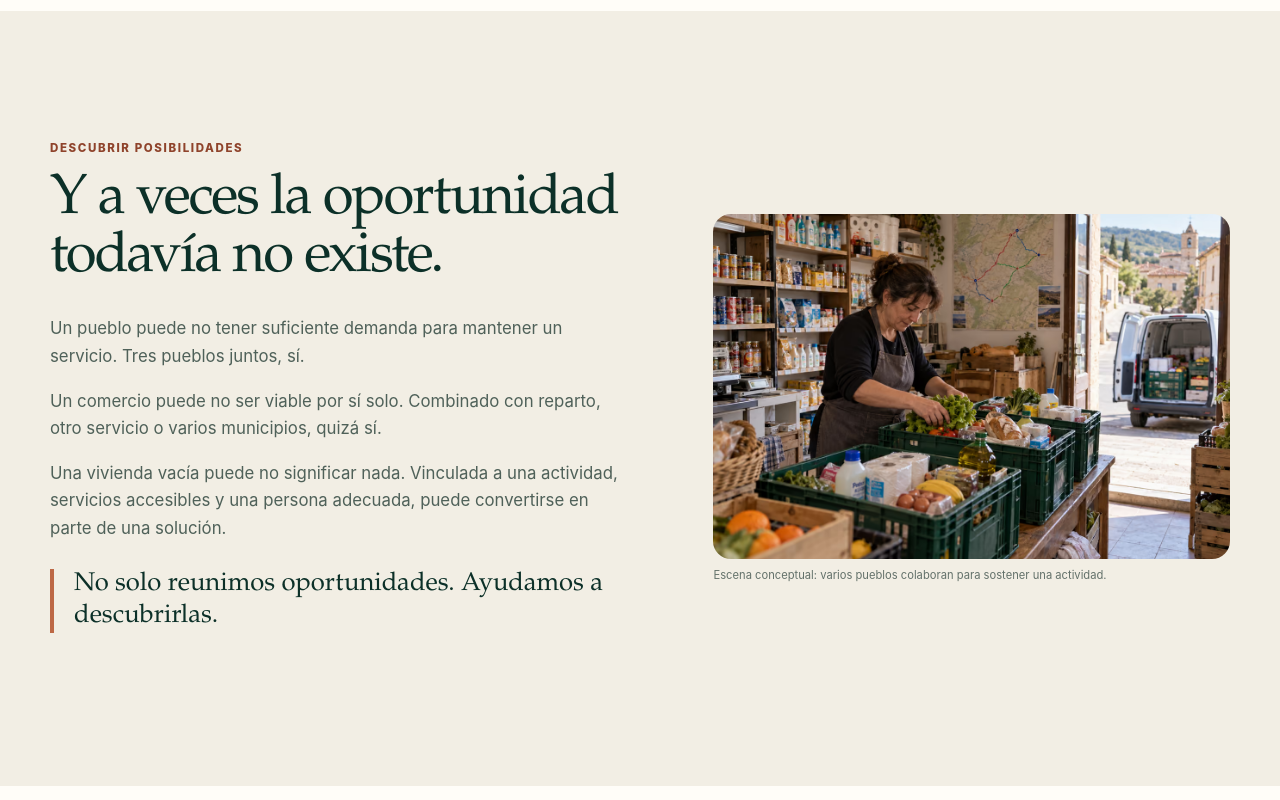
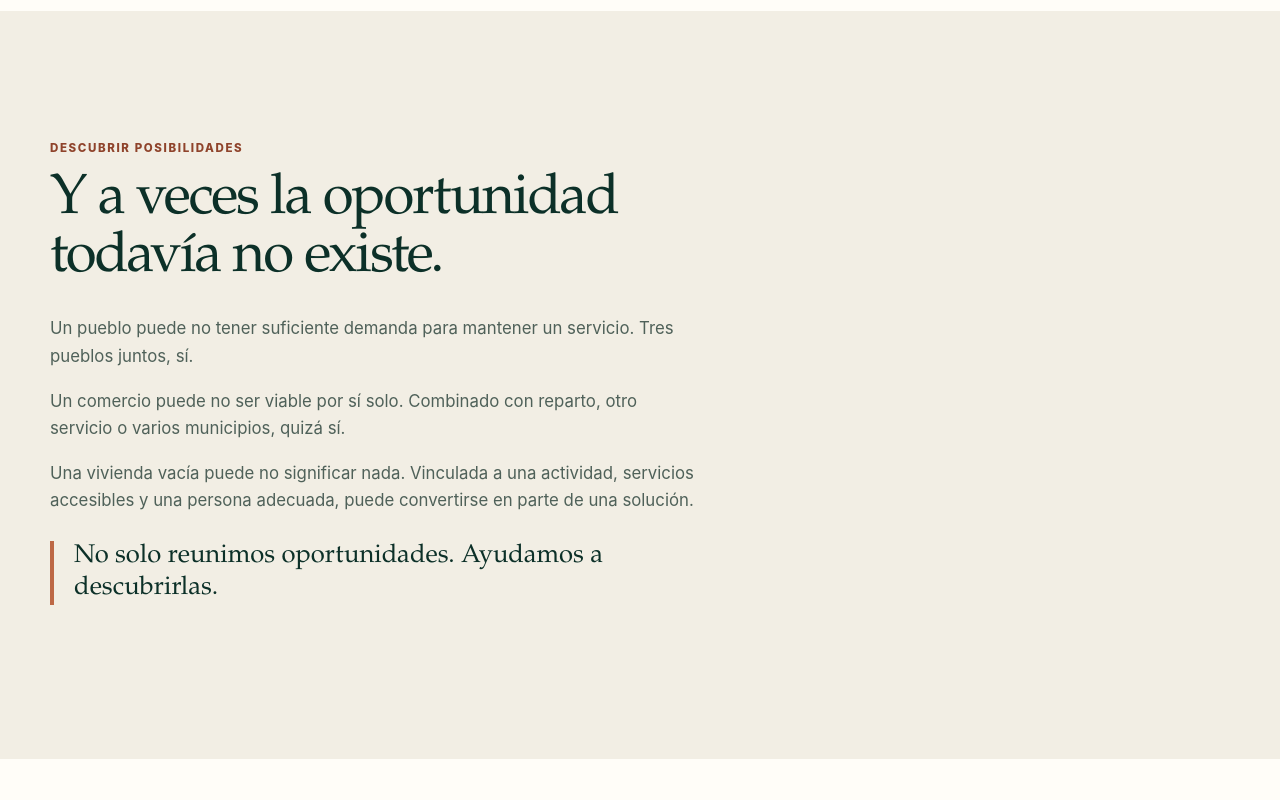
Before and after one commit to HectorPelicanoAH/Sinoikia, a React (Vite) app: page / in a window 1280 px wide. Shown: the part 2700-3500 px from the top of the page. Built offline with nearby package versions, Linux system fonts and the light colour scheme; no server answers.

Commit message:
Ajustar ritmo visual de la portada

```diff
--- a/src/features/home/HomePage.tsx
+++ b/src/features/home/HomePage.tsx
@@ -25,7 +25,7 @@ export function HomePage() {
 
     <section id="propuesta" className="narrative-section" aria-labelledby="proposal-title"><div className="page-shell narrative-split narrative-split--reverse"><ConceptImage id="propuesta" caption="Escena conceptual: un plan se construye con información y acuerdos locales." /><div className="narrative-copy"><p className="eyebrow">Un paso antes</p><h2 id="proposal-title">Antes de buscar personas, construyamos algo que pueda funcionar.</h2><p>Sinoikía trabaja un paso antes. No queremos publicar «se busca familia para vivir en este pueblo» y esperar que funcione.</p><p>Primero preguntamos: ¿De qué podría vivir? ¿Dónde podría vivir? ¿Hay demanda suficiente? ¿Qué servicios necesita? ¿Puede acceder a ellos aunque estén en otro pueblo? ¿Quién tiene que comprometerse? ¿Qué falta todavía?</p><p className="narrative-highlight">No buscamos llenar pueblos. Buscamos crear las condiciones para poder vivir en ellos.</p></div></div></section>
 
-    <section className="narrative-section narrative-section--soft" aria-labelledby="discovery-title"><div className="page-shell narrative-split"><div className="narrative-copy"><p className="eyebrow">Descubrir posibilidades</p><h2 id="discovery-title">Y a veces la oportunidad todavía no existe.</h2><p>Un pueblo puede no tener suficiente demanda para mantener un servicio. Tres pueblos juntos, sí.</p><p>Un comercio puede no ser viable por sí solo. Combinado con reparto, otro servicio o varios municipios, quizá sí.</p><p>Una vivienda vacía puede no significar nada. Vinculada a una actividad, servicios accesibles y una persona adecuada, puede convertirse en parte de una solución.</p><p className="narrative-highlight">No solo reunimos oportunidades. Ayudamos a descubrirlas.</p></div><ConceptImage id="comercio" caption="Escena conceptual: varios pueblos colaboran para sostener una actividad." /></div></section>
+    <section className="narrative-section narrative-section--soft" aria-labelledby="discovery-title"><div className="page-shell"><div className="narrative-copy"><p className="eyebrow">Descubrir posibilidades</p><h2 id="discovery-title">Y a veces la oportunidad todavía no existe.</h2><p>Un pueblo puede no tener suficiente demanda para mantener un servicio. Tres pueblos juntos, sí.</p><p>Un comercio puede no ser viable por sí solo. Combinado con reparto, otro servicio o varios municipios, quizá sí.</p><p>Una vivienda vacía puede no significar nada. Vinculada a una actividad, servicios accesibles y una persona adecuada, puede convertirse en parte de una solución.</p><p className="narrative-highlight">No solo reunimos oportunidades. Ayudamos a descubrirlas.</p></div></div></section>
 
     <section id="ejemplo" className="narrative-section example-section" aria-labelledby="example-title"><div className="page-shell"><div className="example-intro"><div><p className="eyebrow">Ejemplo conceptual</p><h2 id="example-title">Tres pueblos. Ninguno puede mantener una tienda.</h2><p>Hay demanda, pero está repartida. En lugar de asumir que el comercio es inviable, Sinoikía ayuda a explorar otra posibilidad: una pequeña tienda con reparto y puntos de recogida que dé servicio a los tres pueblos.</p></div><ConceptImage id="comercio" caption="Escena conceptual: el reparto conecta la actividad de varios pueblos." /></div><ExampleChecklist /><h3 className="example-status">El plan todavía no está listo.</h3><p className="example-outro">Sinoikía no oculta lo que falta para hacer viable una oportunidad. Lo convierte en el siguiente problema que hay que resolver.</p></div></section>
 
@@ -33,7 +33,7 @@ export function HomePage() {
 
     <section className="narrative-section territory-vision" aria-labelledby="territory-title"><div className="page-shell narrative-split"><div className="narrative-copy"><p className="eyebrow">Territorio compartido</p><h2 id="territory-title">La vida no entiende de términos municipales.</h2><p>El colegio puede estar a 8 minutos. El médico, a 12. El trabajo puede repartirse entre tres pueblos. Una furgoneta puede prestar servicio a cinco.</p><p>Sinoikía no pregunta si un pueblo tiene de todo. Pregunta si una persona puede acceder a todo lo que necesita. Por eso varios pueblos cercanos pueden funcionar como una misma comunidad.</p></div><ConceptImage id="territorio" caption="Escena conceptual: la vida cotidiana cruza límites municipales." /></div></section>
 
-    <section className="narrative-section pathways-section" aria-labelledby="pathways-title"><div className="page-shell"><p className="eyebrow">Dos formas de empezar</p><h2 id="pathways-title">Una puerta para cada pregunta</h2><div className="pathways-grid"><article><ConceptImage id="personas" caption="Escena conceptual: conocer la vida cotidiana del lugar." /><div><p className="eyebrow">Personas</p><h3>Quiero vivir en un pueblo</h3><p>No empieces buscando una casa y resolviendo después el resto. Cuéntanos qué necesitas, qué sabes hacer y qué vida buscas. Sinoikía podrá mostrarte territorios donde esas piezas empiezan a encajar y qué cosas todavía no están resueltas.</p><Link className="button button--primary" to="/descubrir">Descubrir dónde encajo</Link></div></article><article><ConceptImage id="municipios" caption="Escena conceptual: una ruta compartida conecta pueblos cercanos." /><div><p className="eyebrow">Municipios</p><h3>Quiero activar mi pueblo</h3><p>No publiques necesidades aisladas. Reúne vivienda, actividad, servicios, recursos y necesidades. Sinoikía ayuda a explorar qué oportunidades podrían construirse y qué hace falta para convertirlas en realidad.</p><Link className="button button--ghost" to="/municipios">Activar mi municipio</Link></div></article></div></div></section>
+    <section className="narrative-section pathways-section" aria-labelledby="pathways-title"><div className="page-shell"><p className="eyebrow">Dos formas de empezar</p><h2 id="pathways-title">Una puerta para cada pregunta</h2><div className="pathways-grid"><article><div><p className="eyebrow">Personas</p><h3>Quiero vivir en un pueblo</h3><p>No empieces buscando una casa y resolviendo después el resto. Cuéntanos qué necesitas, qué sabes hacer y qué vida buscas. Sinoikía podrá mostrarte territorios donde esas piezas empiezan a encajar y qué cosas todavía no están resueltas.</p><Link className="button button--primary" to="/descubrir">Descubrir dónde encajo</Link></div></article><article><div><p className="eyebrow">Municipios</p><h3>Quiero activar mi pueblo</h3><p>No publiques necesidades aisladas. Reúne vivienda, actividad, servicios, recursos y necesidades. Sinoikía ayuda a explorar qué oportunidades podrían construirse y qué hace falta para convertirlas en realidad.</p><Link className="button button--ghost" to="/municipios">Activar mi municipio</Link></div></article></div></div></section>
 
     <section className="narrative-section narrative-section--soft" aria-labelledby="honesty-title"><div className="page-shell honesty-layout"><div className="narrative-copy"><p className="eyebrow">Honestidad</p><h2 id="honesty-title">Saber qué falta también importa.</h2><p>Vacía no significa disponible. Interesado no significa comprometido. Solicitado no significa concedido.</p><p>Sinoikía diferencia lo que sabemos, lo que estamos comprobando y lo que está realmente confirmado. Porque alguien que se plantea cambiar su vida necesita saber qué existe de verdad y qué todavía depende de algo o de alguien.</p></div><ul className="honesty-points"><li>Confirmado: existe y sus condiciones están comprobadas.</li><li>En comprobación: falta contrastar información.</li><li>Interés: hay una persona o entidad, pero no un compromiso.</li><li>Pendiente: una condición imprescindible sigue sin resolverse.</li></ul></div></section>
 
```
